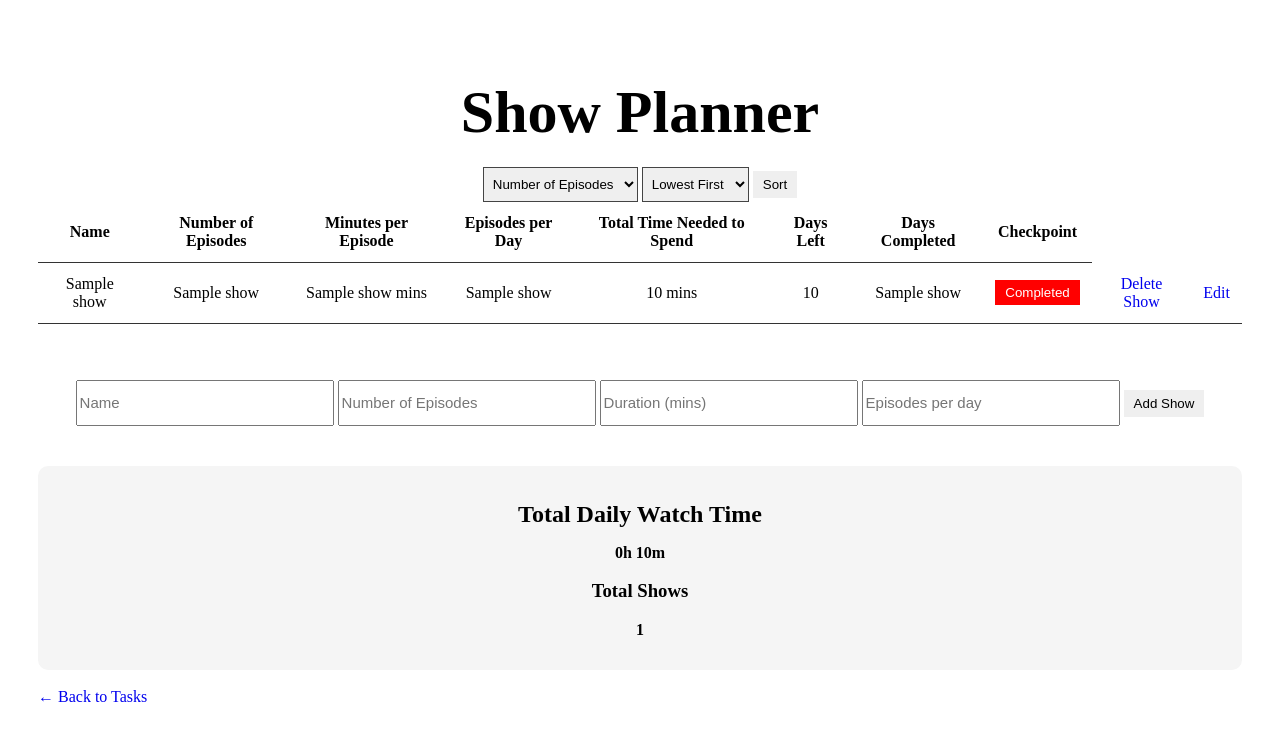
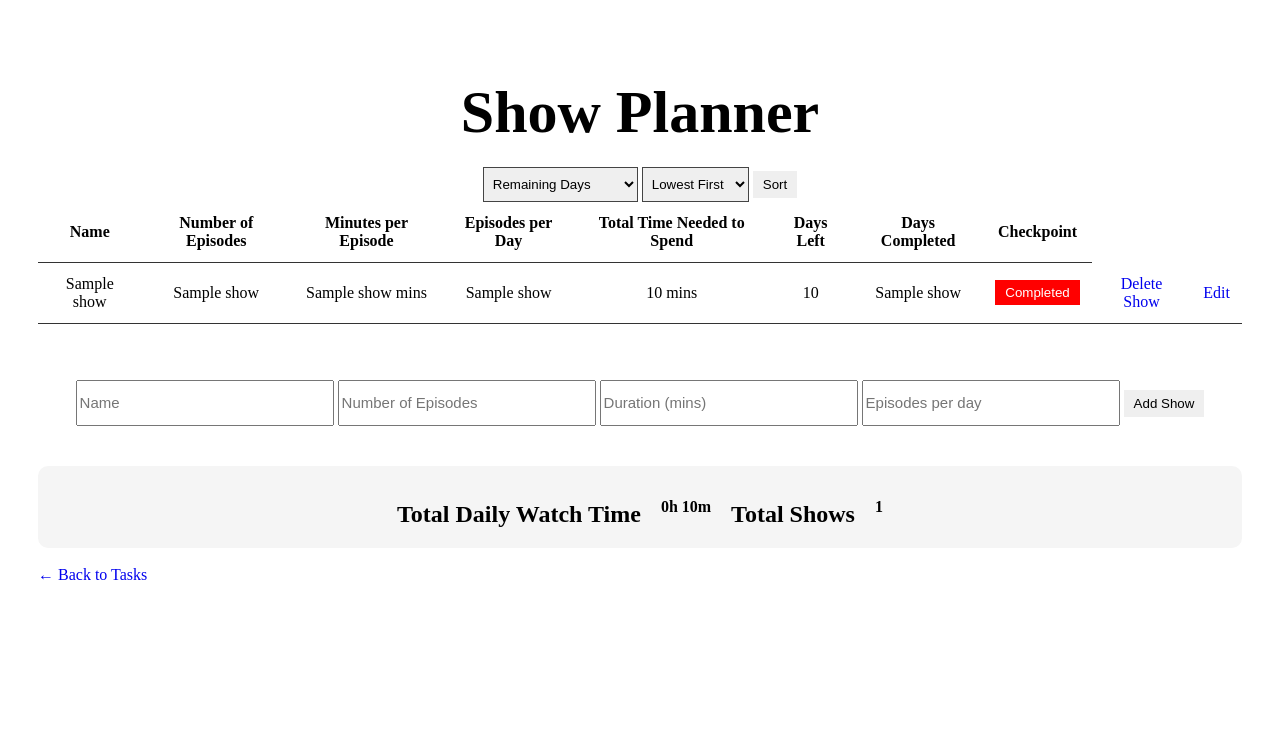
Before and after one commit to saunetgrey/Project-Planner, a Flask app: page /shows in a window 1280 px wide. Shown: the top 741 px of the page. Run offline with Flask 3, Linux system fonts and the light colour scheme; a database or web service that is not in the repository returns one stand-in record (values such as "Sample title"); some libraries are stand-ins or nearby versions.

Commit message:
fix, and made remaining days as the top sort option.

```diff
--- a/static/style.css
+++ b/static/style.css
@@ -81,7 +81,10 @@ a:visited {
     padding: 15px;
     border-radius: 10px;
     background-color: #f5f5f5;
-    text-align: center;
+    display: flex;
+    justify-content: center;
+    align-items: center;
+    gap: 20px;
     font-weight: bold;
 }
 
--- a/templates/shows.html
+++ b/templates/shows.html
@@ -10,10 +10,10 @@
     <form method="GET" action="/shows" class="form-container">
 
         <select name="sort_by">
+            <option value="days">Remaining Days</option>
             <option value="episodes">Number of Episodes</option>
             <option value="minutes">Minutes Per Episode</option>
             <option value="ep/day">Episodes Per Day</option>
-            <option value="days">Days Remaining</option>
         </select>
 
         <select name="order">
@@ -93,7 +93,7 @@
     <div class="total-time">
         <h2>Total Daily Watch Time</h2>
         <p>{{ total_hours }}h {{ remaining_minutes }}m</p>
-        <h3>Total Shows</h3>
+        <h2>Total Shows</h2>
         <p>{{ total_rows }}</p>
     </div>
 
```
